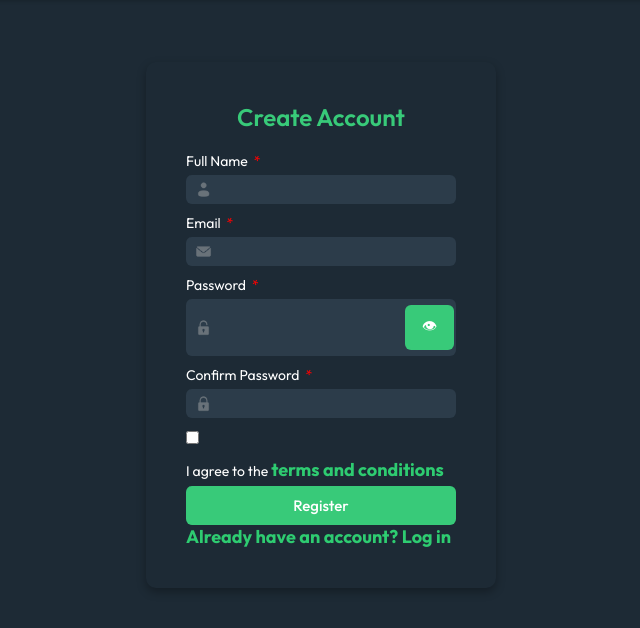
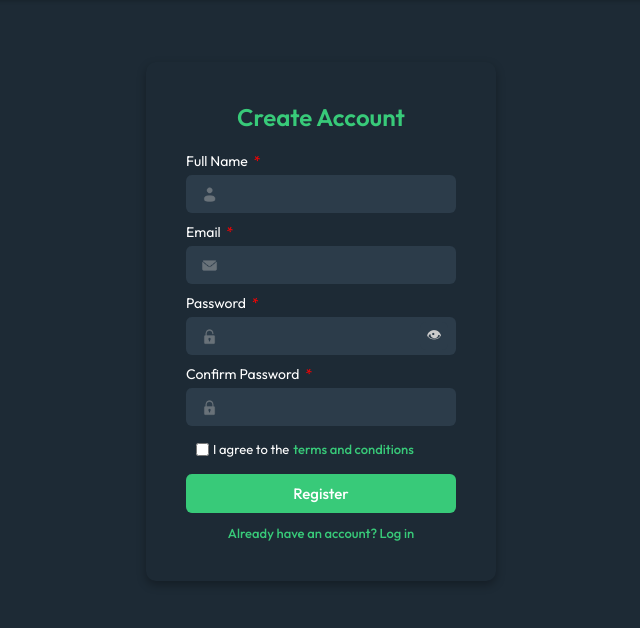
Before and after one commit to pbcosina/GradeNest, a Django app: page /accounts/register/ in a window 1280 px wide. Shown: the part 58-686 px from the top of the page, without its empty margins (319-959 px from the left). Run offline with Django 5.2, Linux system fonts and the light colour scheme.

Commit message:
user authentication done (there might be possible changes though)

```diff
--- a/accounts/static/accounts/css/login.css
+++ b/accounts/static/accounts/css/login.css
@@ -101,13 +101,28 @@ body {
   color: #fff;
 }
 
+.form a {
+  display: block;
+  text-align: center;
+  font-size: 13px;
+  margin-top: 12px;
+  color: #38CA79;
+  font-weight: 500;
+  text-decoration: none;
+}
+
+.form a:hover {
+  text-decoration: underline;
+}
+
 .input-wrapper {
   display: flex;
   align-items: center;
   background: #2c3c4a;
   border-radius: 6px;
-  padding: 6px 2px;
+  padding: 6px 8px;
   margin-bottom: 10px;
+  height: 38px;
 }
 
 .input-icon {
@@ -149,10 +164,15 @@ body {
 
 .forgot {
   display: block;
-  text-align: right;
   font-size: 13px;
   color: #aaa;
-  margin-bottom: 20px;
+  margin: 6px 0 12px;
+  text-decoration: none;
+  font-weight: 500;
+  width: 100%;
+  text-align: right;
+  padding-right: 2px;
+  margin-left: 85px;
 }
 
 .forgot:hover {
@@ -244,3 +264,62 @@ body {
 .input-error {
   border-bottom: 2px solid red !important;
 }
+
+.toggle-btn {
+  width: 28px;
+  height: 28px;
+  margin-left: 6px;
+  background: #2c3c4a;
+  border-radius: 6px;
+  cursor: pointer;
+  font-size: 14px;
+  color: #ccc;
+  display: flex;
+  align-items: center;
+  justify-content: center;
+  flex-shrink: 0;
+}
+
+.form .toggle-btn {
+  width: 28px !important;
+  background: #2c3c4a !important;
+  color: #ccc !important;
+  padding: 0 !important;
+}
+
+.toggle-btn:hover {
+  color: #38CA79;
+}
+
+.terms {
+  font-size: 13px;
+  color: #fff;
+  margin:auto 10px 10px;
+}
+
+.terms label {
+  cursor: pointer;
+  margin: 0;
+  font-size: inherit;
+  display: inline-flex;
+  align-items: center;
+  gap: 4px;
+  line-height: 1.2;
+}
+
+.terms input[type="checkbox"] {
+  margin: 0;
+}
+
+.terms a {
+  color: #38CA79;
+  text-decoration: none;
+  font-size: inherit;
+  line-height: inherit;
+  position: relative;
+  top:-6px;
+}
+
+.terms a:hover {
+  text-decoration: underline;
+}
--- a/accounts/templates/accounts/register.html
+++ b/accounts/templates/accounts/register.html
@@ -68,9 +68,12 @@
 
     <!-- terms n conditions -->
     <div class="terms">
-      <input type="checkbox" id="terms">
-      <label for="terms">I agree to the <a href="#">terms and conditions</a></label>
+      <label for="terms">
+        <input type="checkbox" id="terms">
+        I agree to the <a href="#">terms and conditions</a>
+      </label>
     </div>
+
     <small class="error" id="termsError"></small>
 
     <button type="submit">Register</button>
```
